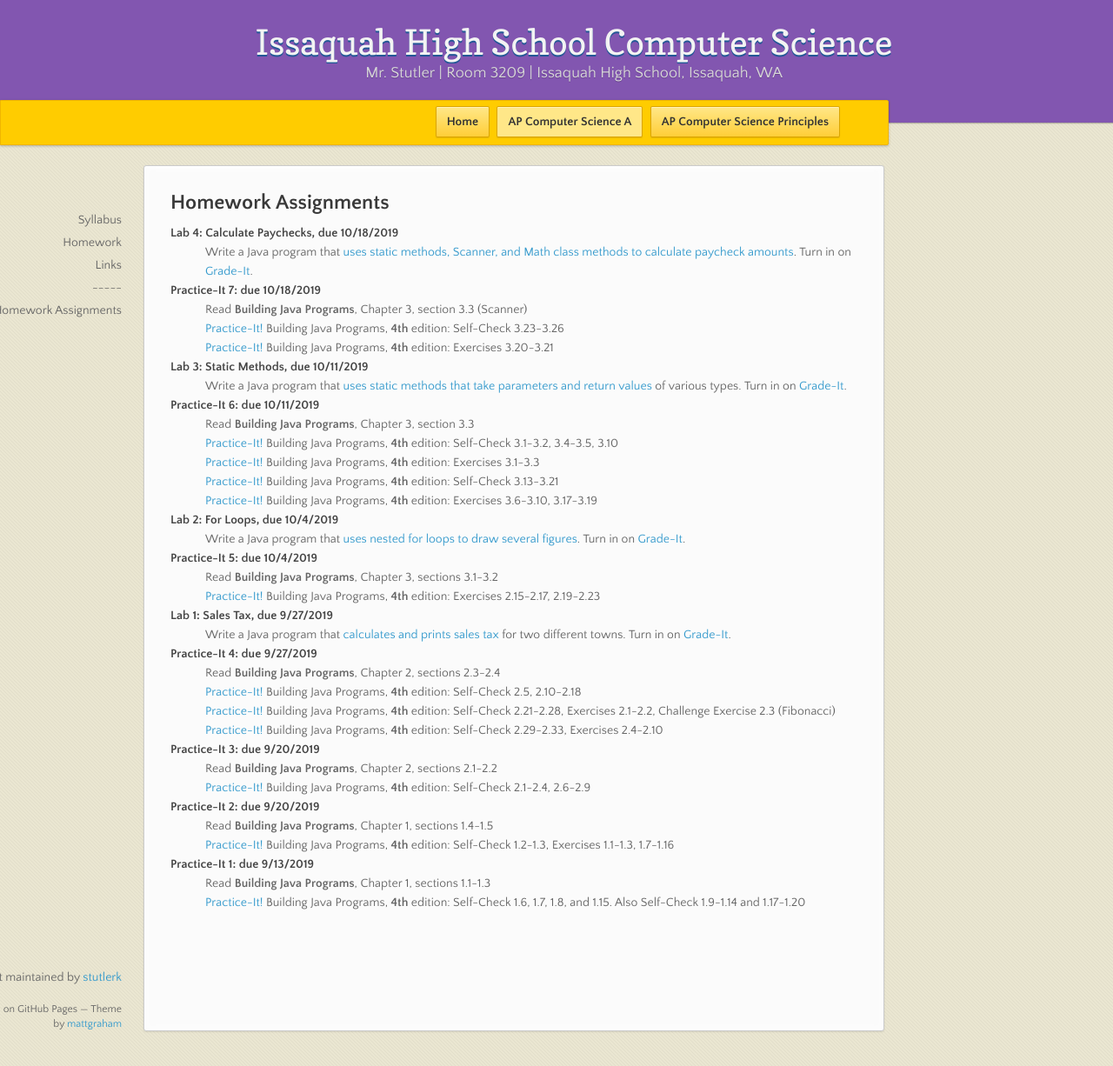
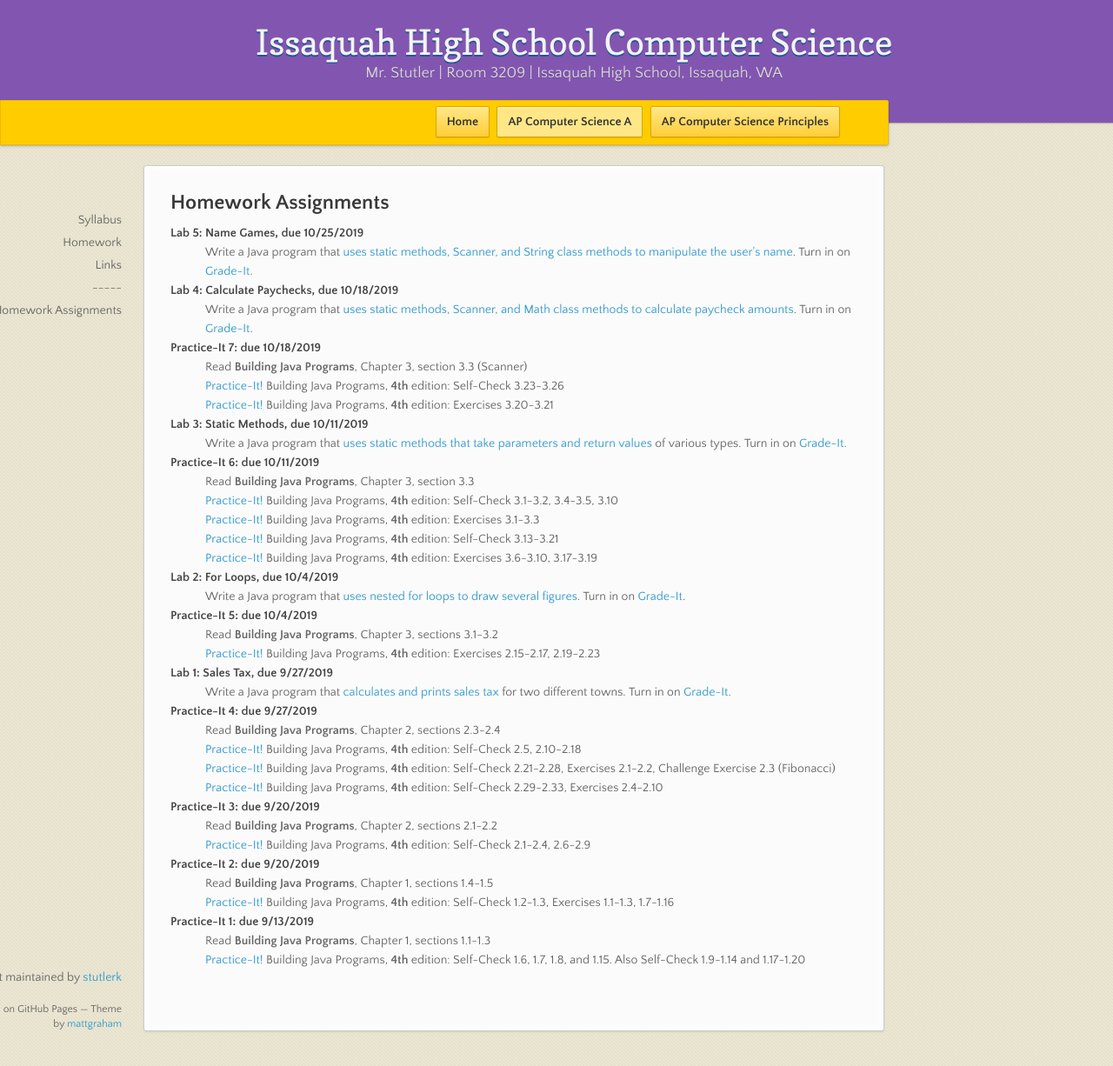
Before and after one commit to stutlerk/ihs-website, a Jekyll site: the page built from _apcsa/homework.html, in a window 1280 px wide and 1226 px high. Shown: the whole window at 87% size. Built offline with Jekyll 4.4.1, drawn with Linux system fonts in a browser that asks for light colours; nearby versions of some CDN libraries.

Commit message:
Update homework.html

```diff
--- a/_apcsa/homework.html
+++ b/_apcsa/homework.html
@@ -10,6 +10,9 @@
     <dt>Computer History Report, due 9/19/2018 at the beginning of class</dt>
     <dd><a href="https://issaquahwednet-my.sharepoint.com/personal/stutlerk_issaquah_wednet_edu/_layouts/15/guestaccess.aspx?docid=00f746ca063ec4fe89aaef3ed6d400941&authkey=AeHXKIjD7VBW10XG1QzwDCU">Computer history report assignment</a></dd>
     -->
+    <dt>Lab 5: Name Games, due 10/25/2019</dt>
+    <dd>Write a Java program that <a href="https://issaquahwednet-my.sharepoint.com/:w:/g/personal/stutlerk_issaquah_wednet_edu/EQVLOnjJaExKtZWTYhwSEKgBrBuUyNyoJdm-bUxhA2ADzA?e=scJQfm" target="_blank">uses static methods, Scanner, and String class methods to manipulate the user's name</a>. Turn in on <a href="https://gradeit-hs.cs.washington.edu/issaquah/" target="_blank">Grade-It</a>.</dd>
+
     <dt>Lab 4: Calculate Paychecks, due 10/18/2019</dt>
     <dd>Write a Java program that <a href="https://issaquahwednet-my.sharepoint.com/:w:/g/personal/stutlerk_issaquah_wednet_edu/Eb9iighdlBBCkok77gPkHx0BIpMFvQPssHFjVtyACbJe4w?e=c2FGGO" target="_blank">uses static methods, Scanner, and Math class methods to calculate paycheck amounts</a>. Turn in on <a href="https://gradeit-hs.cs.washington.edu/issaquah/" target="_blank">Grade-It</a>.</dd>
 
```
